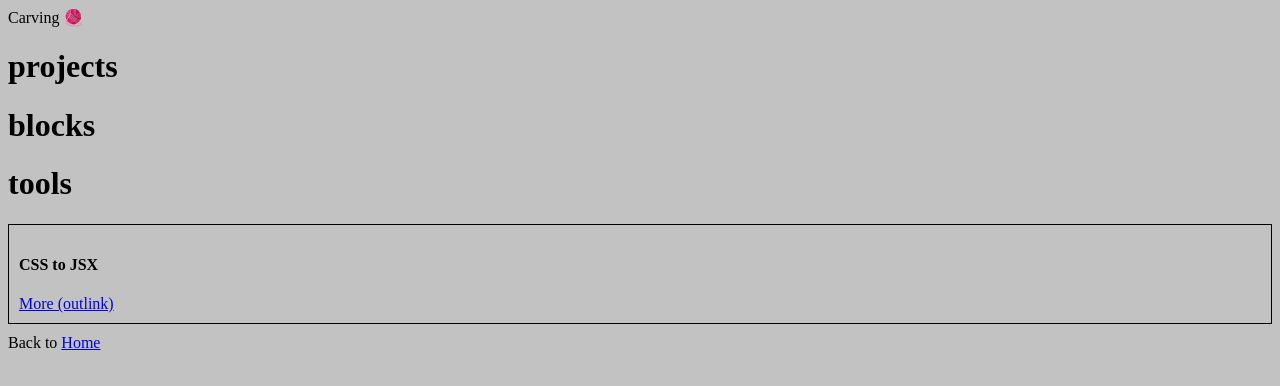
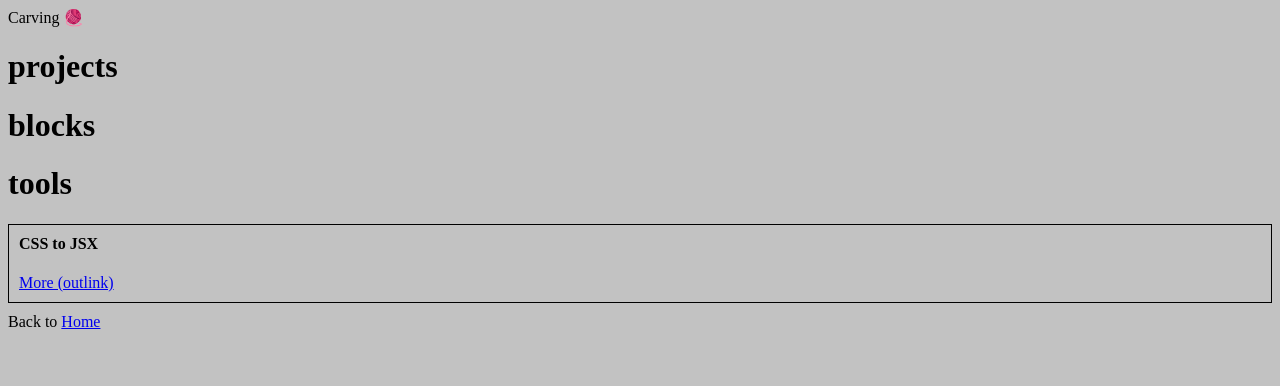
Before and after one commit to ruucm/ruucm.github.io, a Next.js app: page /carving in a window 1280 px wide. Shown: the top 386 px of the page. Built offline with nearby package versions, Linux system fonts and the light colour scheme; no server answers.

Commit message:
update style

```diff
--- a/components/card.js
+++ b/components/card.js
@@ -9,7 +9,11 @@ export function Card({ title, duration, outlink, link }) {
         padding: 10,
       }}
     >
-      <h4>
+      <h4
+        style={{
+          marginTop: 0,
+        }}
+      >
         {title}
         {duration && ` (${duration})`}
       </h4>
```
